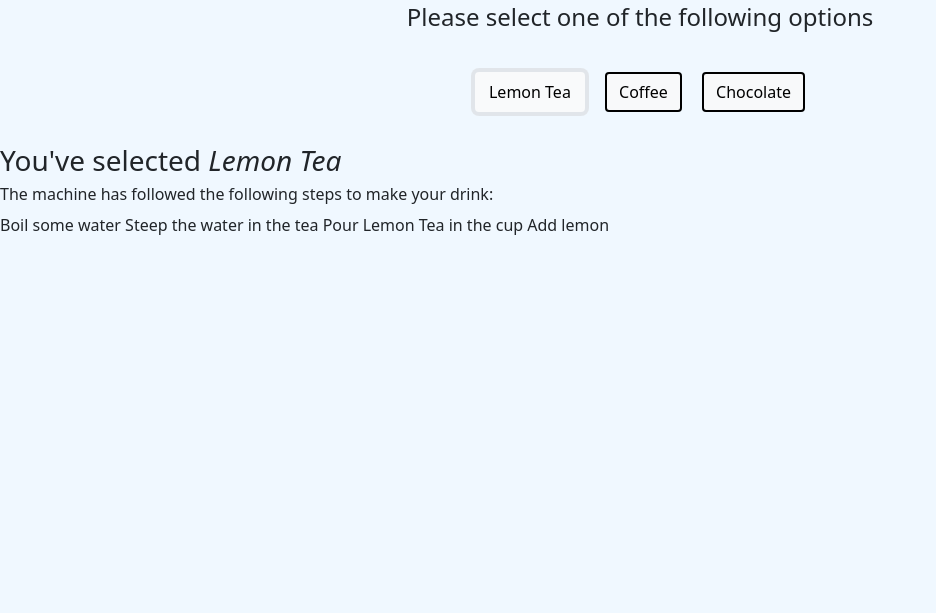
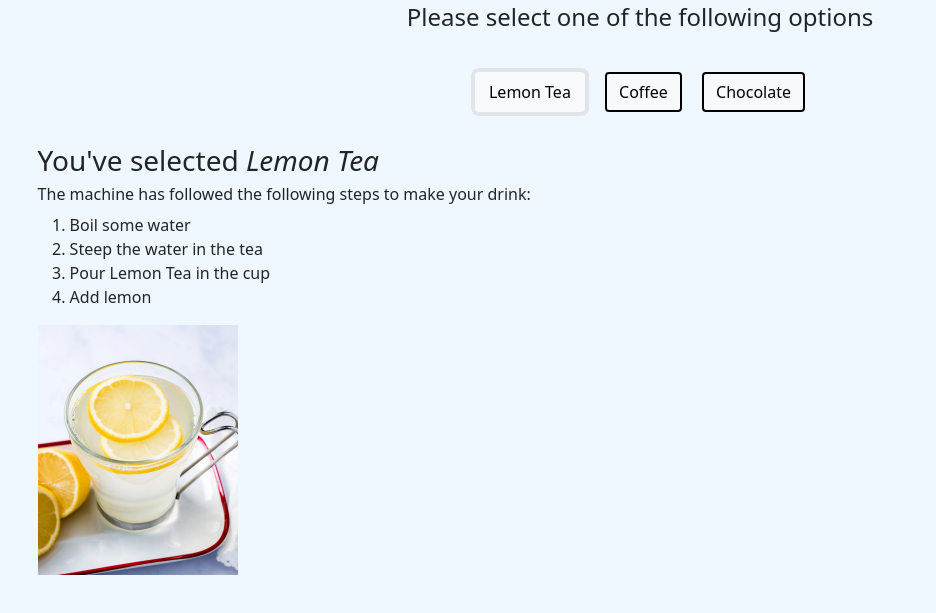
Before and after one commit to joshsummers4/drinks_machine_js, a plain HTML site: page index.html in a window 1280 px wide. Both pictures are taken after a click on the button "Lemon Tea". Shown: the part 53-666 px from the top of the page, without its empty margins (0-936 px from the left). Drawn offline with nearby package versions, Linux system fonts and the light colour scheme.

Commit message:
Add files via upload

```diff
--- a/index.html
+++ b/index.html
@@ -22,21 +22,19 @@
         </div>
         <div class="row">
             <div class="col-12 align-items-center justify-content-center text-center my-4">
-                <button class="btn btn-light mx-2 my-2" onclick="pourDrink(lemon)">Lemon Tea</button>
-                <button class="btn btn-light mx-2 my-2" onclick="pourDrink(coffee)">Coffee</button>
-                <button class="btn btn-light mx-2 my-2" onclick="pourDrink(chocolate)">Chocolate</button>
+                <button class="btn btn-light mx-2 my-2" onclick="lemon.pourDrink()">Lemon Tea</button>
+                <button class="btn btn-light mx-2 my-2" onclick="coffee.pourDrink()">Coffee</button>
+                <button class="btn btn-light mx-2 my-2" onclick="chocolate.pourDrink()">Chocolate</button>
             </div>
         </div>
         <div class="row" id="drinkOutput">
-            <div class="col-12">
+            <div class="col-12 col-sm-6">
                 <h3>You've selected <em id="drinkChoice"></em></h3>
+                <h6>The machine has followed the following steps to make your drink:</h6>
+                <ol id="drinkInstructions"></ol>
             </div>
-            <div class="col-xs-12 col-sm-6">
-                <h6>The machine has followed the following steps to make your drink:</h6>
-                <p id="drinkInstructions"></p>
-            </div>
-            <div class="col-xs-12 col-sm-6">
-                <img id="drinkImage">
+            <div class="col-12 col-sm-6">
+                <img id="drinkImage" src="">
             </div>
         </div>
     </main>
--- a/style/functions.js
+++ b/style/functions.js
@@ -1,28 +1,40 @@
 class Drink {
-    constructor(name, stepTwo, stepFour){
+    constructor(name, stepTwo, stepFour, picture){
         this.name = name;
         this.stepOne = "Boil some water";
         this.stepTwo = stepTwo;
         this.stepThree = this.pour();
         this.stepFour = stepFour;
+        this.picture = picture;
     }
     pour(){
         return "Pour " + this.name + " in the cup";
     }
     instructions(){
-        return `${this.stepOne} \n${this.stepTwo} \n${this.stepThree} \n${this.stepFour}`;
+        if (this.stepFour != ""){
+            return `<li>${this.stepOne}</li> <li>${this.stepTwo}</li> <li>${this.stepThree}</li> <li>${this.stepFour}</li>`;
+        } else {
+            return `<li>${this.stepOne}</li> <li>${this.stepTwo}</li> <li>${this.stepThree}</li>`;
+        }
+    }
+
+    pourDrink(){
+        document.getElementById('drinkOutput').style.display = 'block';
+        document.getElementById('drinkChoice').innerHTML = this.name;
+        document.getElementById('drinkInstructions').innerHTML = this.instructions();
+        document.getElementById('drinkImage').src = this.picture;
     }
 }
 
-const lemon = new Drink("Lemon Tea", "Steep the water in the tea", "Add lemon");
-const coffee = new Drink("Coffee", "Brew the coffee grounds", "Add sugar and milk");
-const chocolate = new Drink("Chocolate", "Add drinking chocolate powder to the water", "");
+const lemon = new Drink("Lemon Tea", "Steep the water in the tea", "Add lemon", './images/lemon.jpeg');
+const coffee = new Drink("Coffee", "Brew the coffee grounds", "Add sugar and milk", './images/coffee.jpg');
+const chocolate = new Drink("Chocolate", "Add drinking chocolate powder to the water", "", "./images/chocolate.jpg");
 
 
-function pourDrink(choice){
+/*function pourDrink(choice){
     document.getElementById('drinkOutput').style.display = 'block';
     let drinkName = choice.name;
     let instruction = choice.instructions();
     document.getElementById('drinkChoice').innerHTML = drinkName;
     document.getElementById('drinkInstructions').innerHTML = instruction;
-}
+}*/
--- a/style/style.css
+++ b/style/style.css
@@ -8,4 +8,10 @@
 
 #drinkOutput{
     display: none;
+    margin-left: 2%;
 }
+
+#drinkImage{
+    width: 200px;
+    max-width: 100%;
+}
```
Also changed, not shown: images/chocolate.jpg (added), images/coffee.jpg (added), images/lemon.jpeg (added).
